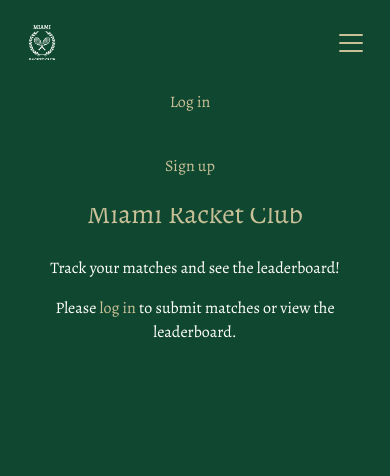
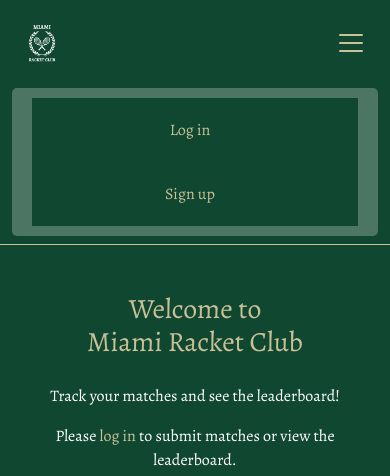
Before and after one commit to vicenteramirezg/miami-racket-club, a Django app: page / in a window 390 px wide, after a click that opens the changed part. Shown: the top 476 px of the page. Run offline with Django 5.2, Linux system fonts and the light colour scheme.

Commit message:
Fixed hamburger menu.

```diff
--- a/miami_racket_club/rankings/templates/rankings/base.html
+++ b/miami_racket_club/rankings/templates/rankings/base.html
@@ -119,16 +119,19 @@
                 flex-direction: column;
                 width: 100%;
                 background-color: #104730;
-                position: absolute;
-                top: 60px;
-                left: 0;
-                padding: 20px 0;
+                position: relative; /* Change from absolute to relative */
+                top: 0; /* Reset top position */
+                padding: 10px 0; /* Adjust padding */
             }
 
             .navbar-toggler {
                 display: block;
                 border: none;
                 background-color: transparent;
+            }
+
+            .navbar-collapse {
+                z-index: 1000; /* Ensure the menu is on top of other elements */
             }
         }
     </style>
```
